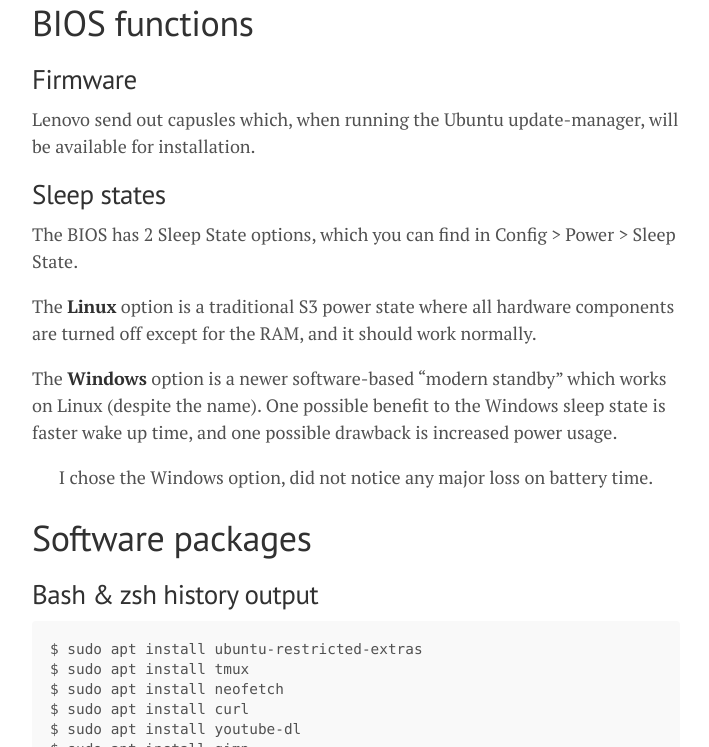
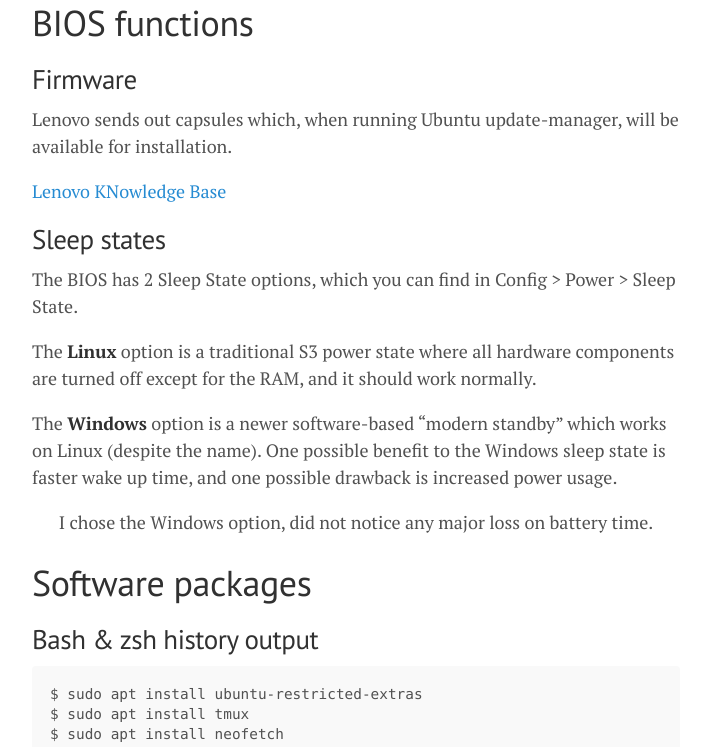
Before and after one commit to lgeurts/lgeurts.github.io, a Jekyll site: the page built from _posts/2021-10-15-ubuntu-setup-notes-for-x1-carbon-gen8.md, in a window 1280 px wide and 900 px high, scrolled down 611 px, cut to the strip 153-900 px from the top of the window. Shown: the whole strip, without its empty margins (284-993 px from the left). Built offline with Jekyll 4.4.1, drawn with Linux system fonts in a browser that asks for light colours; nearby versions of some CDN libraries; comment, search, counter and statistics services are not loaded.

Commit message:
Update 2021-10-15-ubuntu-setup-notes-for-x1-carbon-gen8.md

```diff
--- a/_posts/2021-10-15-ubuntu-setup-notes-for-x1-carbon-gen8.md
+++ b/_posts/2021-10-15-ubuntu-setup-notes-for-x1-carbon-gen8.md
@@ -13,7 +13,9 @@
 
 ## Firmware
 
-Lenovo send out capusles which, when running the Ubuntu update-manager, will be available for installation.
+Lenovo sends out capsules which, when running Ubuntu update-manager, will be available for installation.
+
+[Lenovo KNowledge Base](https://support.lenovo.com/nl/en/solutions/ht510810-how-to-do-software-updates-linux)
 
 ## Sleep states
 
```
